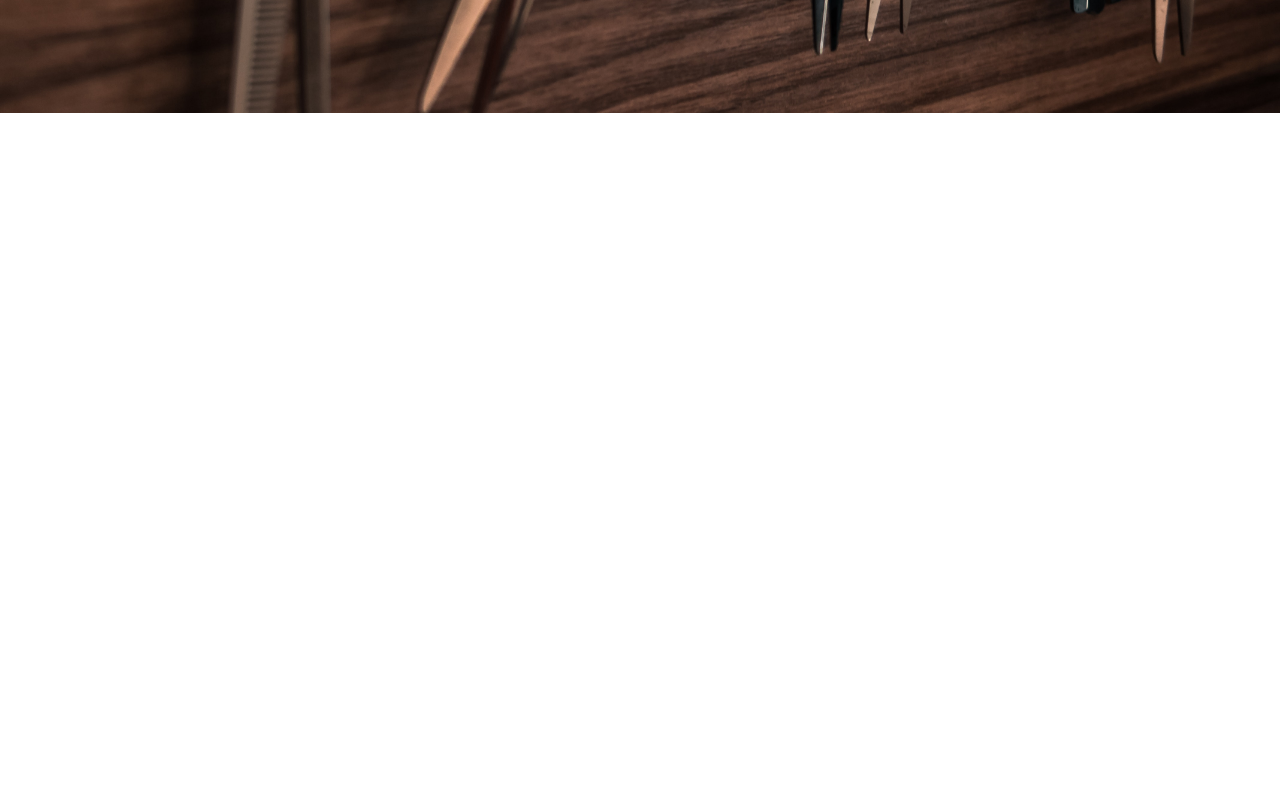
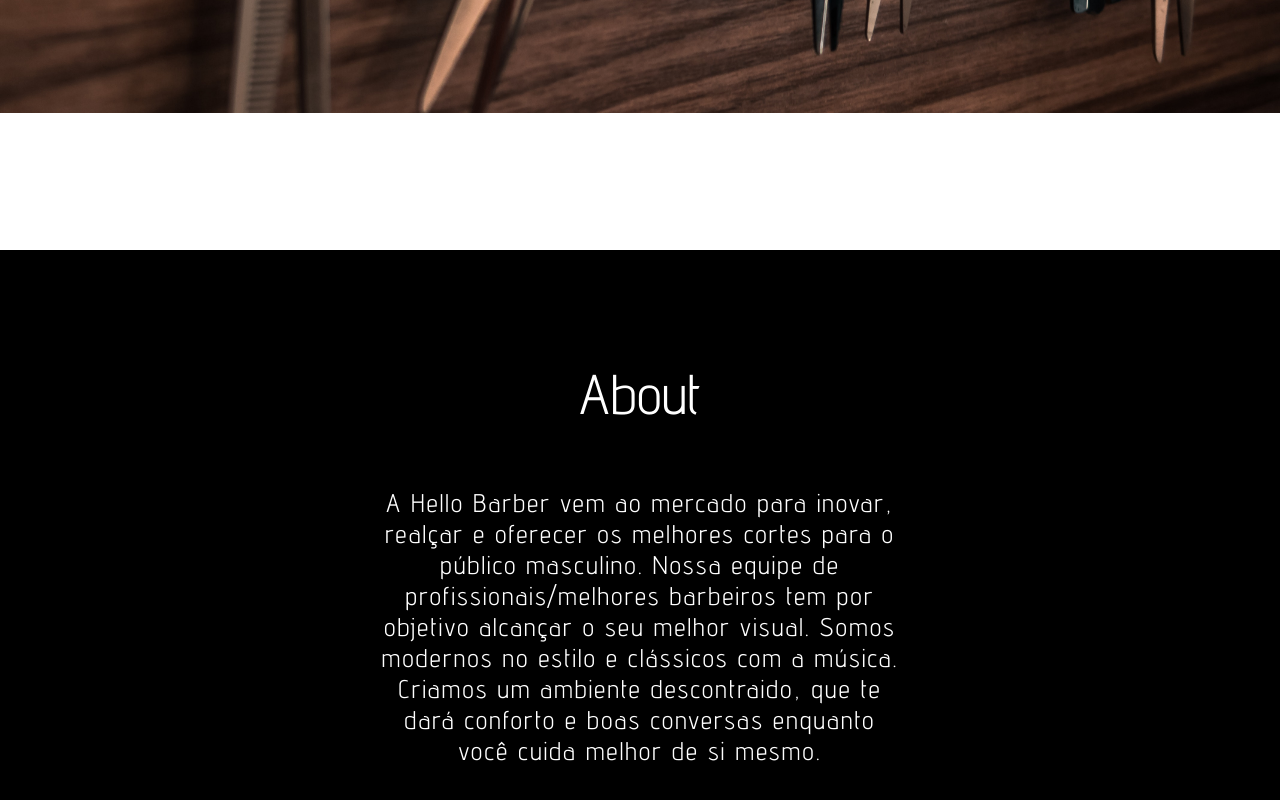
Before and after one commit to JonneBR/hello-barber, a React (Create React App) app: page / in a window 1280 px wide. Shown: the part 714-1514 px from the top of the page. Before the commit the page ends 834 px from the top, so only its background shows below. Built offline with nearby package versions, Linux system fonts and the light colour scheme.

Commit message:
title and description css style

```diff
--- /dev/null
+++ b/src/components/About.css
@@ -0,0 +1,25 @@
+.about-section {
+  padding: 220px 0;
+  margin-top: 130px;
+  background: black;
+  padding-top: 50px;
+}
+
+.title {
+  text-transform: none;
+  font-weight: 300;
+}
+
+.description {
+  font-size: 1.6rem;
+  font-weight: 300;
+  width: 50vw;
+  text-transform: none;
+  letter-spacing: 2px;
+  padding-top: 0;
+}
+
+.description-container {
+  display: flex;
+  justify-content: center;
+}
--- /dev/null
+++ b/src/components/About.js
@@ -0,0 +1,26 @@
+import React from 'react';
+import './About.css';
+
+function About() {
+  return (
+    <>
+      <div className="about-section">
+        <div className="container">
+          <h1 className="title heading">About</h1>
+          <div className="description-container">
+            <h1 className="description heading">
+              A Hello Barber vem ao mercado para inovar, realçar e oferecer os
+              melhores cortes para o público masculino. Nossa equipe de
+              profissionais/melhores barbeiros tem por objetivo alcançar o seu
+              melhor visual. Somos modernos no estilo e clássicos com a música.
+              Criamos um ambiente descontraido, que te dará conforto e boas
+              conversas enquanto você cuida melhor de si mesmo.
+            </h1>
+          </div>
+        </div>
+      </div>
+    </>
+  );
+}
+
+export default About;
--- a/src/components/HeroSection.css
+++ b/src/components/HeroSection.css
@@ -1,5 +1,6 @@
 .home__hero-section {
   padding: 220px 0;
+  /* border: 1px solid red; */
 }
 
 .home__hero-row {
--- a/src/components/pages/HomePage/Home.js
+++ b/src/components/pages/HomePage/Home.js
@@ -1,10 +1,12 @@
 import React from 'react';
+import About from '../../About';
 import HeroSection from '../../HeroSection';
 
 function Home() {
   return (
     <>
       <HeroSection />
+      <About />
     </>
   );
 }
```
